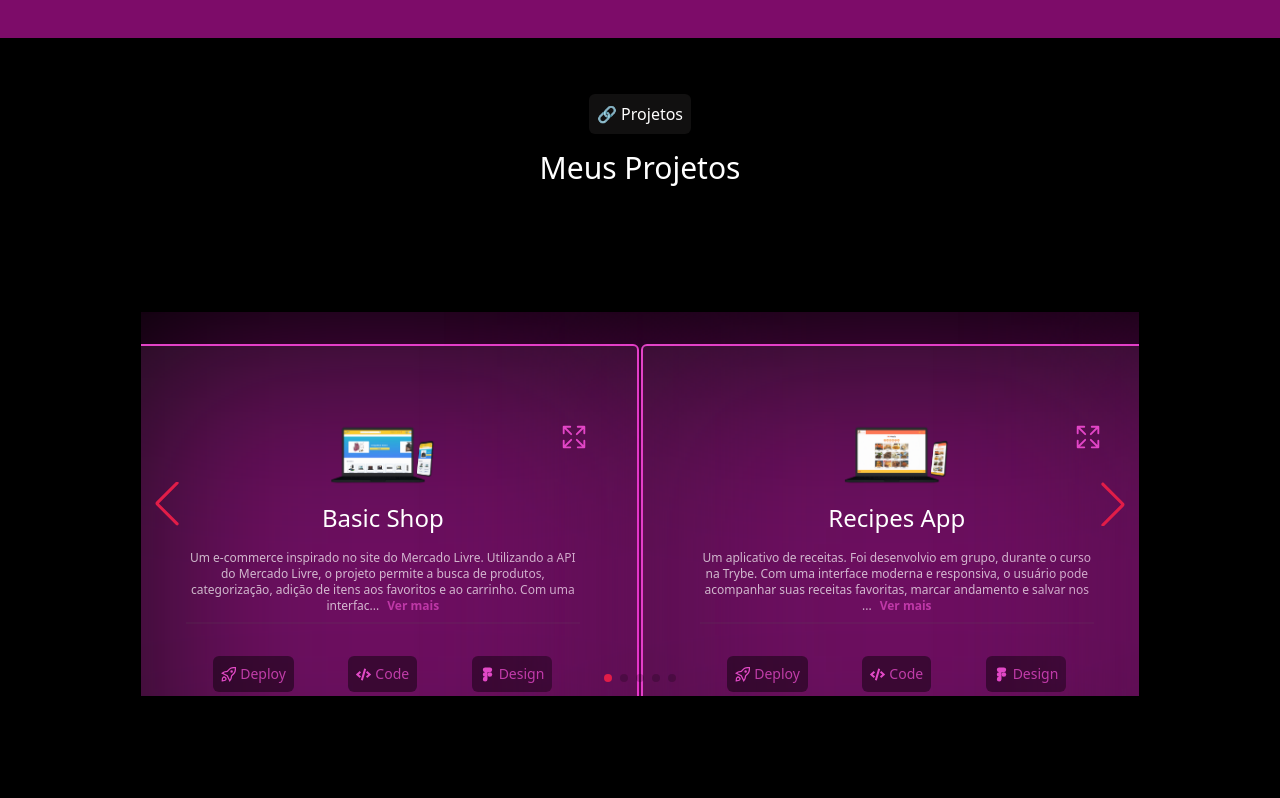
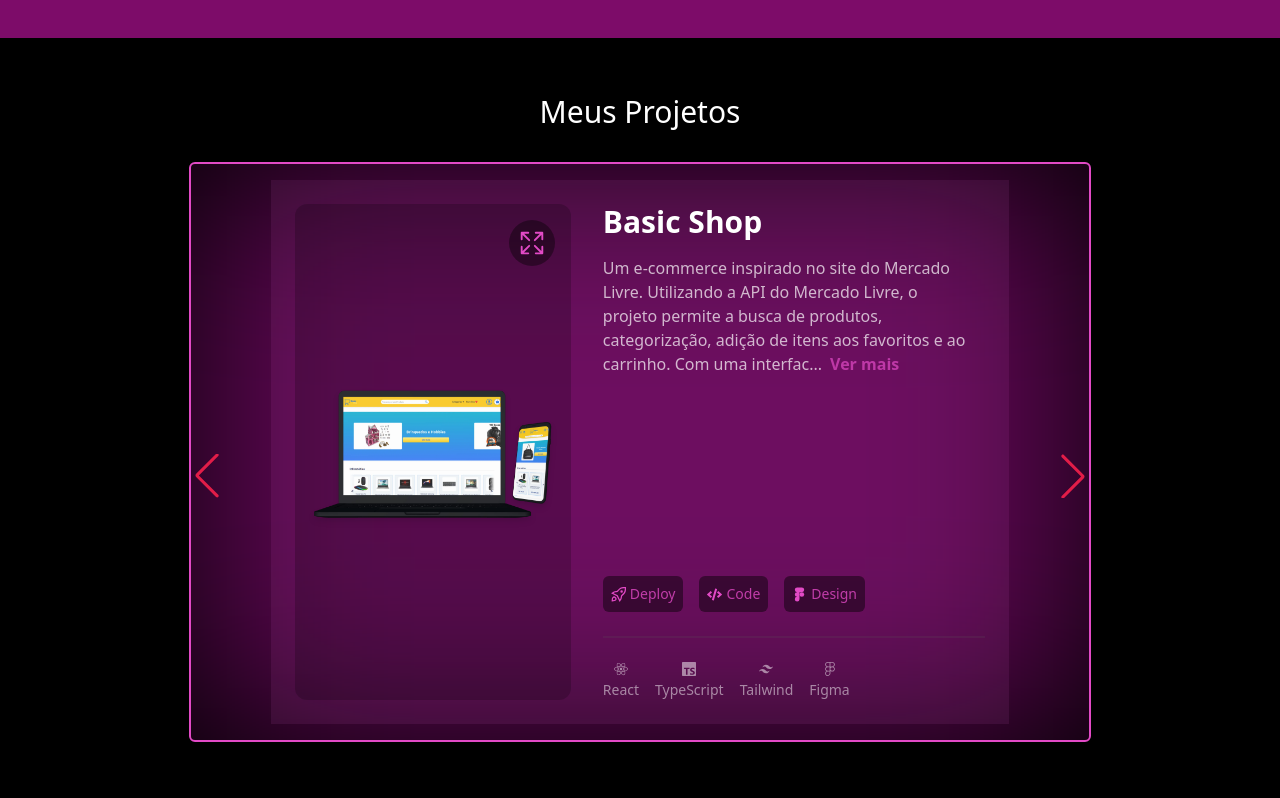
Before and after one commit to RiqueBruno/RiqueBruno, a React (Vite) app: page / in a window 1280 px wide. Shown: the part 1562-2360 px from the top of the page. Built offline with nearby package versions, Linux system fonts and the light colour scheme.

Commit message:
refactor(style): arruma erros no css

```diff
--- a/src/components/CardProject/CardProject.tsx
+++ b/src/components/CardProject/CardProject.tsx
@@ -42,14 +42,19 @@ export default function CardProject({
       ? `${description.substring(0, 200)}...`
       : description;
 
+  const mobileTruncatedDescription =
+    description.length > 100
+      ? `${description.substring(0, 100)}...`
+      : description;
+
   return (
-    <article className="h-full w-72 md:h-[90%] lg:h-[90%] xl:w-[32rem] xl:h-[32rem] lg:w-[32rem] flex-none rounded-md border-2 border-primary-light relative dark:text-text-dark text-text-light">
-      <div className="w-full h-full dark:bg-card-dark flex flex-col justify-center items-center z-[50] p-2">
-        <div className="z-[51] h-[24%] lg:h-16 w-full mb-4 relative">
+    <article className="h-full py-4 w-full flex-none px-4 md:px-16 lg:px-20 rounded-md border-2 border-primary-light relative dark:text-text-dark text-text-light overflow-hidden">
+      <div className="w-full h-full dark:bg-card-dark flex flex-col md:flex-row justify-between md:justify-start items-center md:items-stretch z-[50] p-2 md:p-6 md:gap-8">
+        <div className="z-[51] h-[20%] md:h-full w-full md:w-2/5 mb-2 md:mb-0 relative flex items-center justify-center bg-black/5 dark:bg-black/20 rounded-xl p-2 md:p-4 flex-shrink-0">
           <img
             src={image}
             alt={title}
-            className="h-full w-full object-contain"
+            className="h-full w-full object-contain drop-shadow-md"
           />
           <button
             aria-label="Expandir Imagem do projeto"
@@ -57,16 +62,19 @@ export default function CardProject({
               setProjectId(id);
               setImageOpen(true);
             }}
-            className="top-0 right-10 absolute cursor-pointer text-text-light lg:text-3xl dark:text-primary"
+            className="top-2 right-2 md:top-4 md:right-4 absolute cursor-pointer text-text-light text-xl lg:text-3xl dark:text-primary bg-black/40 hover:bg-primary transition-colors rounded-full p-1.5 md:p-2"
           >
             <IoExpand />
           </button>
         </div>
-        <header className="z-[51] text-2xl mb-2 lg:mb-2 xl:mb-4">
-          <h3>{title}</h3>
+
+        <div className="z-[51] w-full md:w-3/5 h-[80%] md:h-full flex flex-col justify-between items-center md:items-start">
+          <header className="mb-1 md:mb-4 text-center md:text-left w-full mt-1 md:mt-0">
+            <h3 className="text-lg md:text-3xl font-bold truncate">{title}</h3>
           </header>
-        <div className="z-[51] text-sm text-center mb-2 lg:mb-2 xl:mb-8 border-b-2 border-transparent w-[80%] opacity-70 pb-2">
-          <p className="scrollbar overflow-y-auto md:text-sm lg:text-xs max-h-40 h-40 lg:max-h-16 xl:h-24">
+
+          <div className="text-xs md:text-base text-center md:text-left mb-2 md:mb-6 w-[95%] md:w-full opacity-70 pb-2 flex-1 overflow-hidden flex flex-col">
+            <p className="scrollbar overflow-y-auto md:text-sm lg:text-base h-full hidden md:block md:pr-4">
               {isExpanded ? description : truncatedDescription}
               {description.length > 200 && (
                 <button
@@ -74,27 +82,30 @@ export default function CardProject({
                   onClick={handleToggleExpand}
                   className="ml-2"
                 >
-                {isExpanded ? (
-                  <strong className="text-primary">Ver menos</strong>
-                ) : (
-                  <strong className="text-primary">Ver mais</strong>
-                )}
+                  <strong className="text-primary">
+                    {isExpanded ? "Ver menos" : "Ver mais"}
+                  </strong>
                 </button>
               )}
             </p>
+            <p className="scrollbar overflow-y-auto text-xs h-full block md:hidden">
+              {description}
+            </p>
           </div>
-        <div className="z-[51] border-b-2 border-transparent w-[90%] lg:w-[80%] flex justify-around lg:mb-2 mb-4">
+
+          <div className="border-b-2 border-transparent md:border-gray-200 md:dark:border-gray-800 w-full flex flex-wrap justify-center md:justify-start gap-2 md:gap-4 mb-2 md:mb-6 md:pb-4">
             <LinkCard link={deployLink} type="Deploy" />
             <LinkCard link={codeLink} type="Code" />
             {designLink.length > 5 && (
               <LinkCard link={designLink} type="Design" />
             )}
           </div>
-        <div className="z-[51] flex flex-wrap w-[90%] opacity-50 justify-center lg:mt-2 xl:mt-4">
+
+          <div className="flex flex-wrap w-full opacity-50 justify-center md:justify-start overflow-y-auto max-h-12 md:max-h-20 scrollbar gap-x-3 gap-y-1 md:gap-x-4 md:mt-auto">
             {skills.map((skill, index) => (
               <div
                 key={index}
-              className="flex flex-col text-xs xl:text-base justify-center items-center text-center space-y-1 mb-2 mr-4 dark:text-text-dark"
+                className="flex flex-col text-[10px] md:text-xs xl:text-sm justify-center items-center text-center space-y-1 dark:text-text-dark"
               >
                 <TechIcon name={skill} color="" />
                 <p>{skill}</p>
@@ -102,6 +113,7 @@ export default function CardProject({
             ))}
           </div>
         </div>
+      </div>
       <div className="dark:bg-card-cardbg blur-[100px] h-full w-full absolute z-[0] left-0 top-0" />
     </article>
   );
--- a/src/components/Carousel/Carousel.tsx
+++ b/src/components/Carousel/Carousel.tsx
@@ -20,16 +20,13 @@ export default function Carousel({
 }: CarouselProps) {
   return (
     <Swiper
+      slidesPerView={1}
       spaceBetween={30}
       loop={true}
       pagination={{ clickable: true }}
       navigation={true}
       modules={[Pagination, Navigation]}
-      className="w-full max-w-6xl py-8 h-96"
-      breakpoints={{
-        320: { slidesPerView: 1 },
-        1024: { slidesPerView: 2 },
-      }}
+      className="w-full max-w-6xl py-8 px-2 h-full"
       style={
         {
           "--swiper-pagination-color": "#E11D48",
--- a/src/components/LinkCard/LinkCard.tsx
+++ b/src/components/LinkCard/LinkCard.tsx
@@ -22,8 +22,8 @@ export default function LinkCard({ type, link }: LinkCardProps) {
       rel="noopener noreferrer"
       className="dark:bg-btnCard-dark dark:hover:bg-btnCard-lightHover bg-btnCard-light hover:bg-btnCard-lightHover rounded-md p-2 dark:text-primary flex justify-center items-center space-x-1 mb-2"
     >
-      <Icon size={15} />
-      <span className="text-sm dark:opacity-80">{type}</span>
+      <Icon size={15} className="hidden md:block" />
+      <span className="text-xs md:text-sm dark:opacity-80">{type}</span>
     </a>
   );
 }
--- a/src/views/ProjectsList/ProjectsList.tsx
+++ b/src/views/ProjectsList/ProjectsList.tsx
@@ -18,16 +18,15 @@ export default function ProjectsList({
   setProjectId,
 }: ProjectProps) {
   return (
-    <section className="h-screen w-screen relative flex flex-col items-start lg:items-center justify-center p-4">
+    <section className="h-screen w-screen mb-12 relative flex flex-col items-start lg:items-center justify-center p-4">
       <div
         id="projects"
         className="absolute top-0 left-0 w-full h-full z-[0]"
       />
       <header className="w-full flex flex-col items-center justify-center dark:text-text-dark space-y-4 mt-10">
-        <LinkMenu text="Projetos" id="" emote="🔗" />
         <h2 className="text-3xl w-full text-center">Meus Projetos</h2>
       </header>
-      <div className="h-[70%] w-[80%] m-auto flex items-center rounded-lg z-[20]">
+      <div className="h-full w-[80%] m-auto flex items-center rounded-lg z-[20] md:px-10">
         <Carousel
           arrProjects={projects}
           setImageOpen={setImageOpen}
```
Lines whose indentation alone changed are shown as unchanged.
